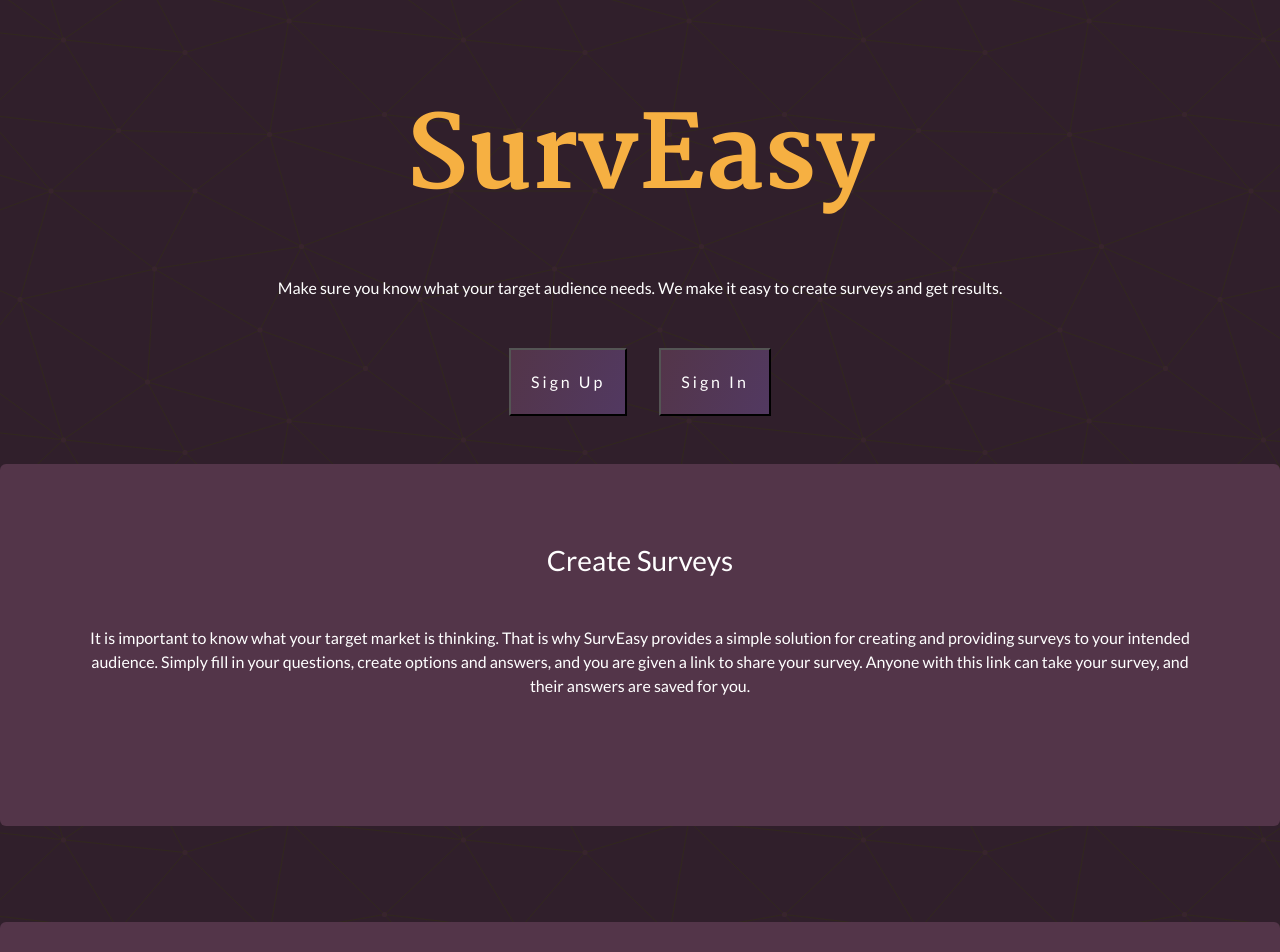
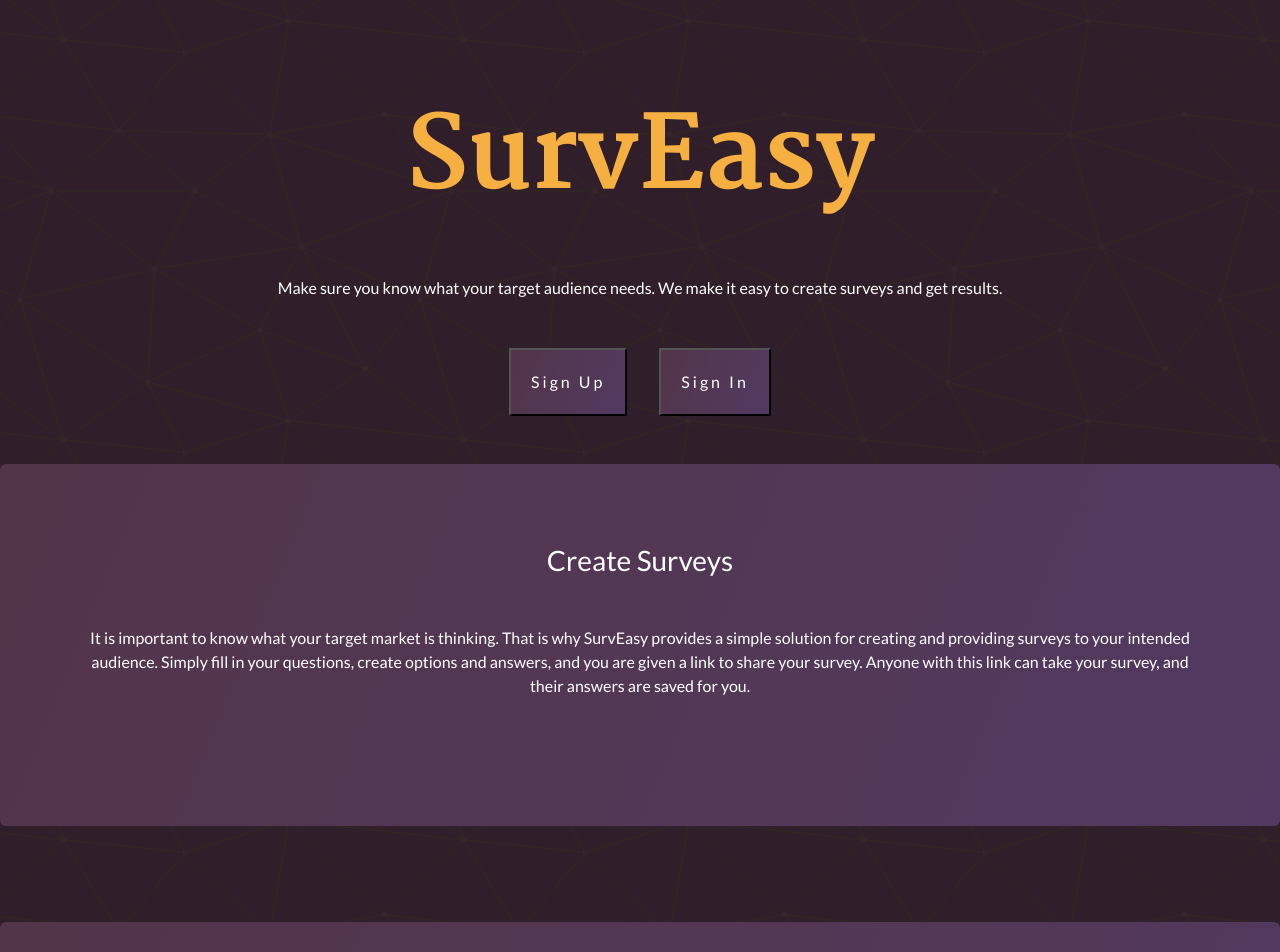
Before and after one commit to tylerdrewwork/Surveasy, a React (Create React App) app in the folder client/: page / in a window 1280 px wide. Shown: the top 952 px of the page. Built offline with nearby package versions, Linux system fonts and the light colour scheme; the HTML template or start-up script is replaced by a standard one.

Commit message:
feat: added gradient to description boxes on landing page

```diff
--- a/client/src/pages/landing.css
+++ b/client/src/pages/landing.css
@@ -16,6 +16,8 @@
   margin: 3rem 0;
   border-radius: 6px;
   background: #533549;
+  background: linear-gradient(112deg, #533549 0%, #523961 100%);
+  filter: progid:DXImageTransform.Microsoft.gradient(startColorstr="#533549",endColorstr="#523961",GradientType=1);
   color: #ffffff;
 }
 
--- a/client/src/pages/landing.scss
+++ b/client/src/pages/landing.scss
@@ -22,7 +22,7 @@ $margin-size: 3rem;
 
     border-radius: 6px;
 
-    background: #533549;
+    @include gradient-secondary(background);
     color: #ffffff;
 
     p {
```
